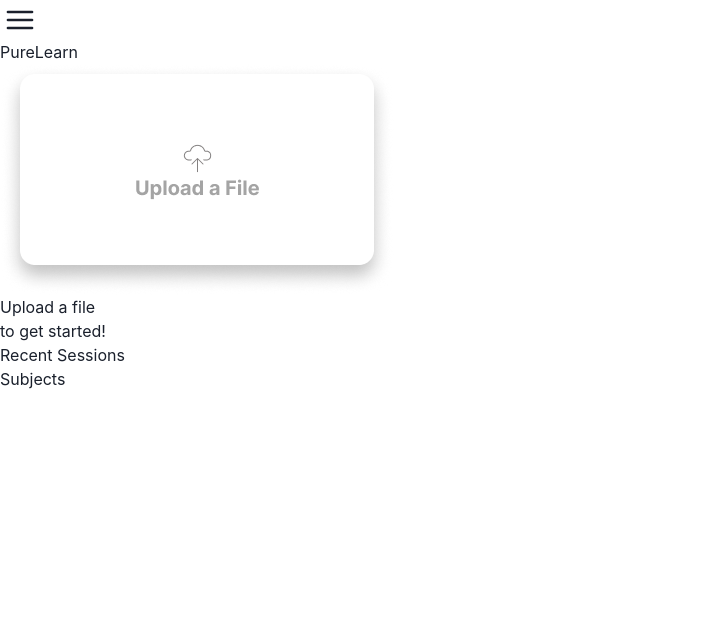
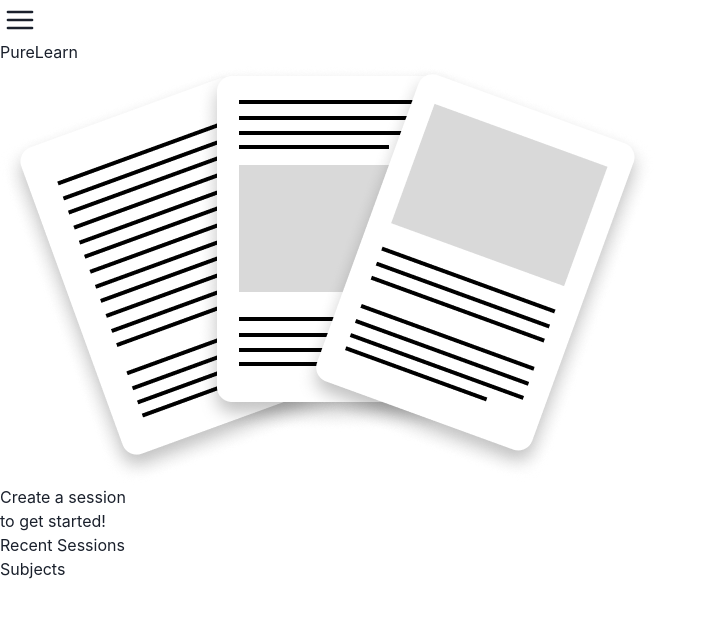
Before and after one commit to johngthecreator/dh-study, a React (Vite) app in the folder frontend/: page / in a window 1280 px wide. Shown: the top 618 px of the page, without its empty margins (0-703 px from the left). Built offline with nearby package versions, Linux system fonts and the light colour scheme.

Commit message:
added modal

```diff
--- /dev/null
+++ b/frontend/src/components/UploadModal.jsx
@@ -0,0 +1,37 @@
+import {
+    Modal,
+    ModalOverlay,
+    ModalContent,
+    ModalHeader,
+    ModalFooter,
+    ModalBody,
+    ModalCloseButton,
+    useDisclosure,
+    Button
+
+  } from '@chakra-ui/react'
+
+export default function UploadModal(props){
+    const { isOpen, onOpen, onClose } = useDisclosure()
+    return (
+    <>
+        <button className="bg-[#3E69A3] p-3 rounded-xl text-lg text-white font-bold" onClick={onOpen}>Create a Session</button>
+        <Modal isOpen={isOpen} onClose={onClose}>
+        <ModalOverlay />
+        <ModalContent>
+            <ModalHeader>Create a New Session</ModalHeader>
+            <ModalCloseButton />
+            <ModalBody>
+            {props.children}
+            </ModalBody>
+            <ModalFooter>
+            <Button colorScheme='red' mr={3} onClick={onClose}>
+                Close
+            </Button>
+            <Button colorScheme='green'>Submit</Button>
+            </ModalFooter>
+        </ModalContent>
+        </Modal>
+    </>
+    )
+}
--- a/frontend/src/pages/Home.jsx
+++ b/frontend/src/pages/Home.jsx
@@ -1,15 +1,18 @@
 import Folder from "../components/Folder";
 import Header from "../components/Header";
+import UploadModal from "../components/UploadModal";
 
 export default function Home(){
     return(
         <div className="h-screen w-full">
             <Header/>
             <div className="bg-[#BBCDE5] flex flex-col md:flex-row items-center text-[40px] font-bold gap-10 p-5">
-                <img src="./uploadcard.png" />
-                <div className="flex flex-col">
-                    <h2>Upload a file</h2>
-                    <h2>to get started!</h2>
+                <img src="./files.png" />
+                <div className="flex flex-col gap-5">
+                    <div>
+                        <p>Create a session</p>
+                        <p>to get started!</p>
+                    </div>
                 </div>
             </div>
             <div className="p-5">
```
Also changed, not shown: frontend/public/files.png (added).
